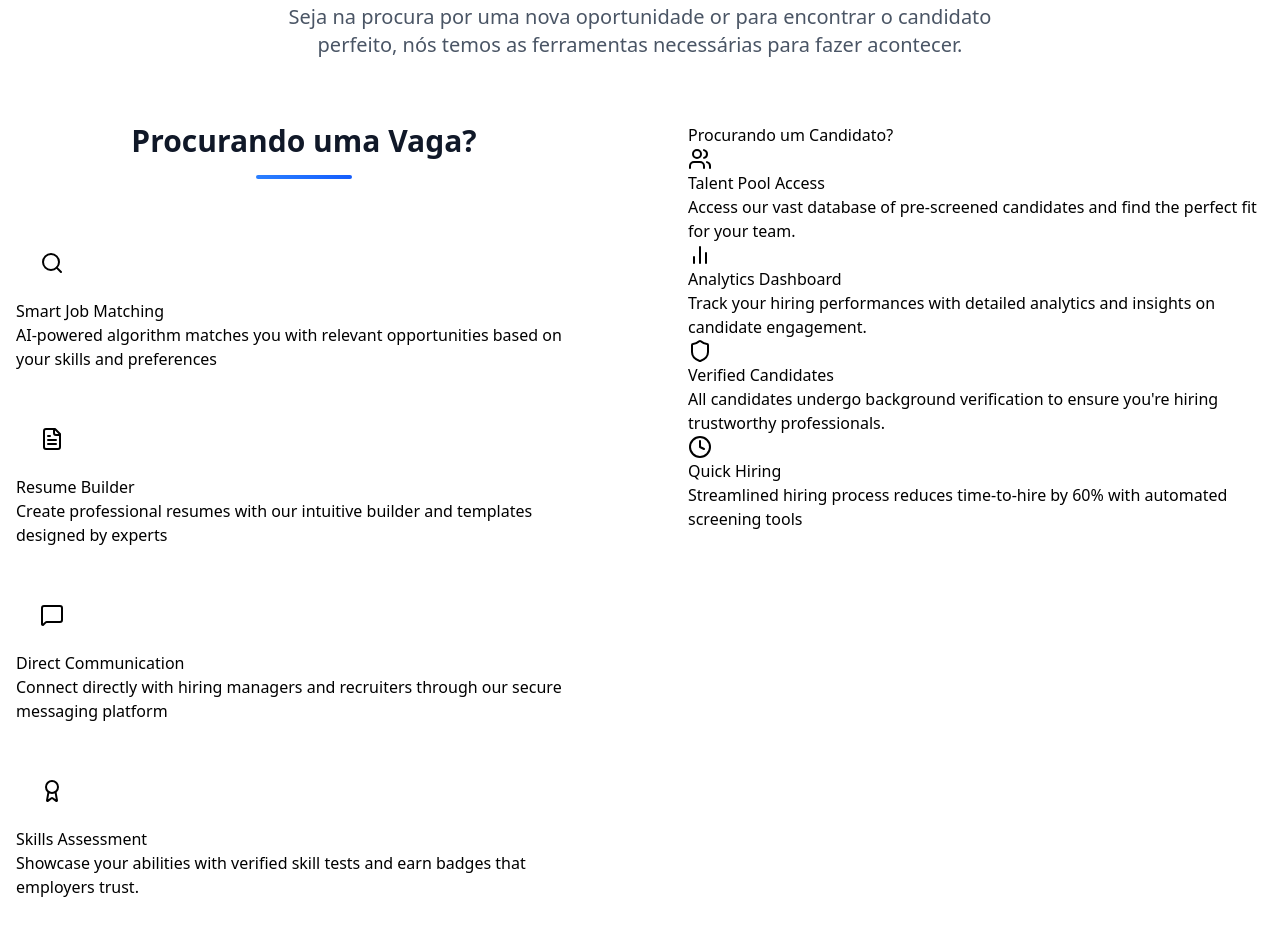
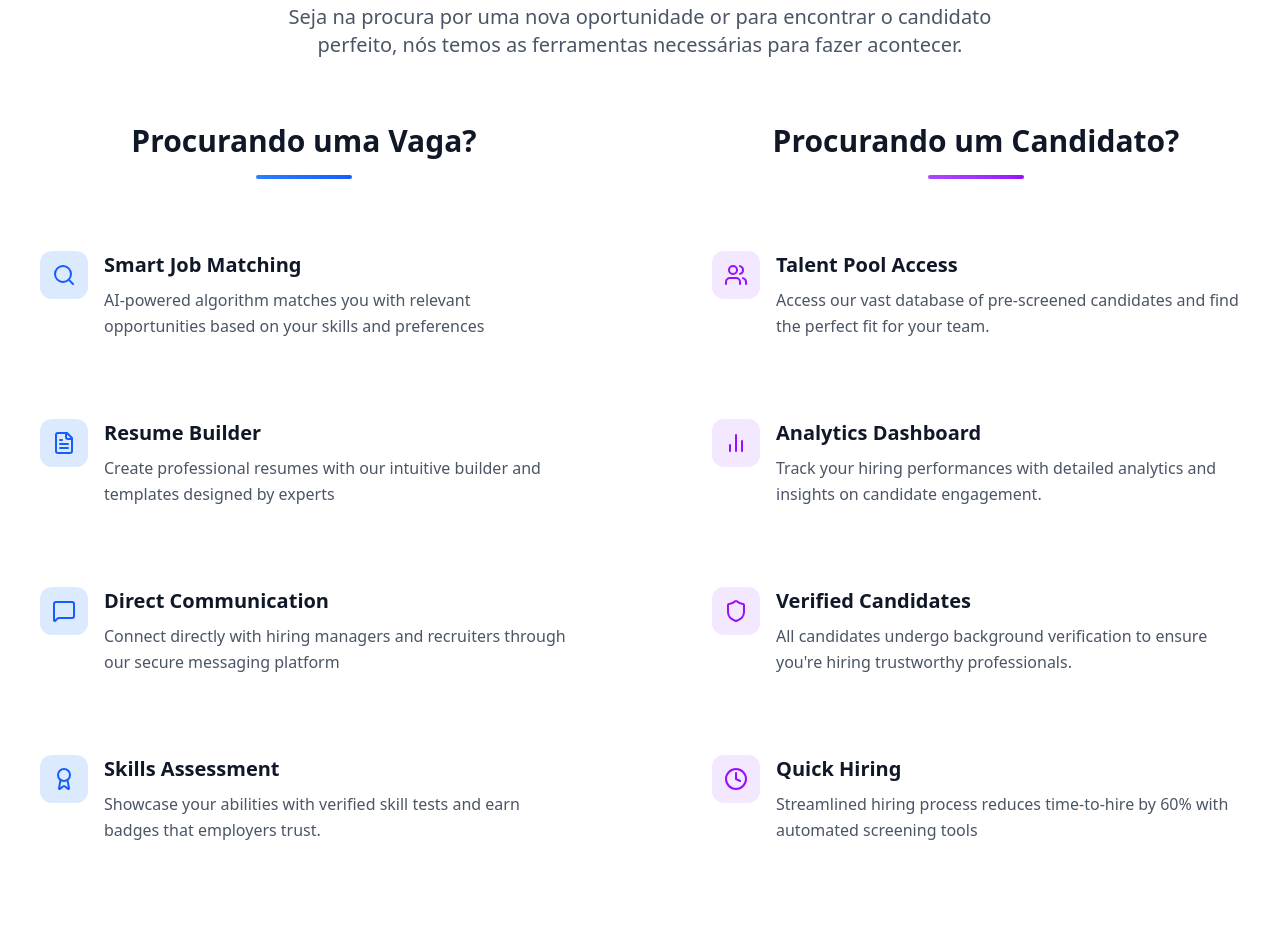
Before and after one commit to CorreaBrunoMiguel/job-portal, a React (Vite) app in the folder frontend/job-portal/: page / in a window 1280 px wide. Shown: the part 1200-2136 px from the top of the page. Built offline with nearby package versions, Linux system fonts and the light colour scheme.

Commit message:
criar features component

```diff
--- a/frontend/job-portal/src/pages/LandingPage/components/Features.jsx
+++ b/frontend/job-portal/src/pages/LandingPage/components/Features.jsx
@@ -33,13 +33,20 @@ const Features = () => {
 
             <div className="space-y-8">
               {jobSeekerFeatures.map((feature, index) => (
-                <div key={index} className="">
-                  <div className="group flex items-start space-x-4 rounded-2xl p-6 transition-all duration-300 hover:bg-blue-50">
-                    <feature.icon className="" />
+                <div
+                  key={index}
+                  className="group flex items-start space-x-4 rounded-2xl p-6 transition-all duration-300 hover:bg-blue-50"
+                >
+                  <div className="flex h-12 w-12 flex-shrink-0 items-center justify-center rounded-xl bg-blue-100 transition-colors group-hover:bg-blue-200">
+                    <feature.icon className="h-6 w-6 text-blue-600" />
                   </div>
                   <div>
-                    <h4 className="">{feature.title}</h4>
-                    <p className="">{feature.description}</p>
+                    <h4 className="mb-2 text-xl font-semibold text-gray-900">
+                      {feature.title}
+                    </h4>
+                    <p className="leading-relaxed text-gray-600">
+                      {feature.description}
+                    </p>
                   </div>
                 </div>
               ))}
@@ -48,20 +55,29 @@ const Features = () => {
 
           {/* Recrutadores */}
           <div>
-            <div className="">
-              <h3 className="">Procurando um Candidato?</h3>
-              <div className="" />
+            <div className="mb-12 text-center">
+              <h3 className="mb-4 text-3xl font-bold text-gray-900">
+                Procurando um Candidato?
+              </h3>
+              <div className="mx-auto h-1 w-24 rounded-full bg-gradient-to-r from-purple-500 to-purple-600" />
             </div>
 
-            <div className="">
+            <div className="space-y-8">
               {employerFeatures.map((feature, index) => (
-                <div index={index} className="">
-                  <div className="">
-                    <feature.icon className="" />
+                <div
+                  index={index}
+                  className="group flex cursor-pointer items-start space-x-4 rounded-2xl p-6 transition-all duration-300 hover:bg-purple-50"
+                >
+                  <div className="flex h-12 w-12 flex-shrink-0 items-center justify-center rounded-xl bg-purple-100 transition-colors group-hover:bg-purple-200">
+                    <feature.icon className="h-6 w-6 text-purple-600" />
                   </div>
                   <div>
-                    <h4 className="">{feature.title}</h4>
-                    <p className="">{feature.description}</p>
+                    <h4 className="mb-2 text-xl font-semibold text-gray-900">
+                      {feature.title}
+                    </h4>
+                    <p className="leading-relaxed text-gray-600">
+                      {feature.description}
+                    </p>
                   </div>
                 </div>
               ))}
--- a/frontend/job-portal/src/pages/LandingPage/components/Hero.jsx
+++ b/frontend/job-portal/src/pages/LandingPage/components/Hero.jsx
@@ -52,7 +52,7 @@ const Hero = () => {
             <motion.button
               whileHover={{ scale: 1.02 }}
               whileTap={{ scale: 0.98 }}
-              className="group flex justify-center space-x-2 rounded-xl bg-gradient-to-r from-blue-600 to-purple-600 px-8 py-4 text-lg font-semibold text-white shadow-lg transition-all duration-300 hover:from-blue-700 hover:to-purple-700 hover:shadow-xl"
+              className="group flex items-center justify-center space-x-2 rounded-xl bg-gradient-to-r from-blue-600 to-purple-600 px-8 py-4 text-lg font-semibold text-white shadow-lg transition-all duration-300 hover:from-blue-700 hover:to-purple-700 hover:shadow-xl"
               onClick={() => navigate("/find-jobs")}
             >
               <Search className="h-5 w-5" />
```
